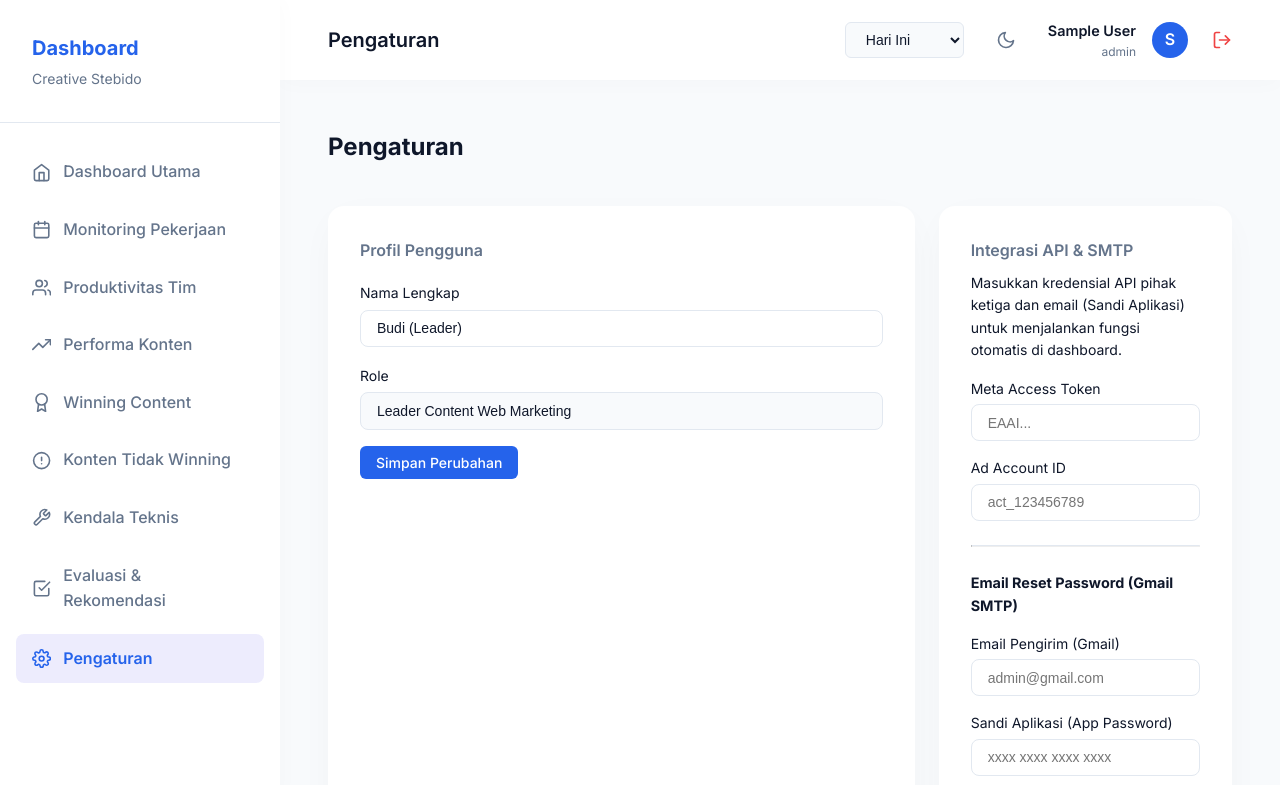
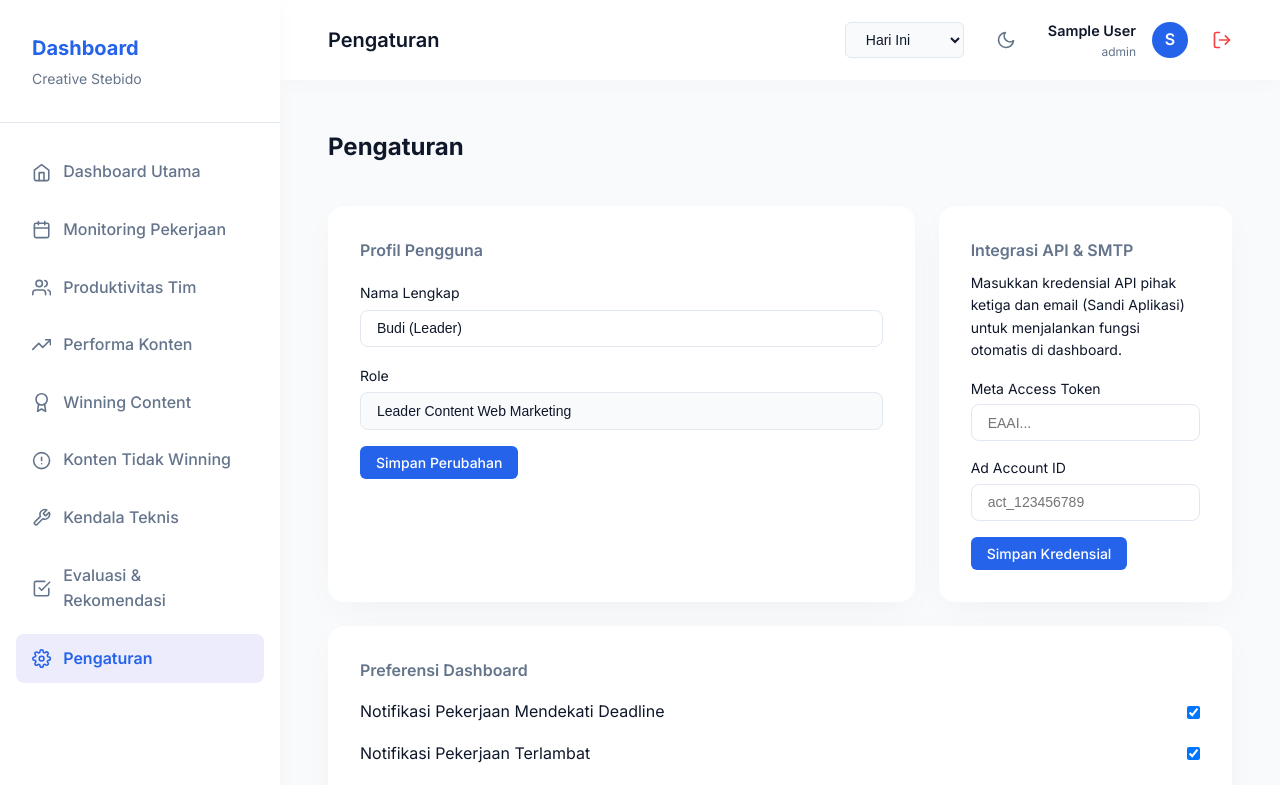
Before and after one commit to zaenudinputra44/Dashboard-Creative-Stebido, a React (Vite) app: page /settings in a window 1280 px wide. Shown: the top 785 px of the page. Built offline with nearby package versions, Linux system fonts and the light colour scheme; no server answers; sample sign-in values are in the browser's storage.

Commit message:
Refactor: Remove Gmail SMTP form from Settings UI

```diff
--- a/src/pages/Settings.jsx
+++ b/src/pages/Settings.jsx
@@ -3,8 +3,6 @@ import React, { useState, useEffect } from 'react';
 const Settings = () => {
   const [metaToken, setMetaToken] = useState('');
   const [adAccountId, setAdAccountId] = useState('');
-  const [gmailUser, setGmailUser] = useState('');
-  const [gmailPass, setGmailPass] = useState('');
   const [isSaving, setIsSaving] = useState(false);
 
   useEffect(() => {
@@ -13,8 +11,6 @@ const Settings = () => {
       .then(data => {
         if (data.META_ACCESS_TOKEN) setMetaToken(data.META_ACCESS_TOKEN);
         if (data.META_AD_ACCOUNT_ID) setAdAccountId(data.META_AD_ACCOUNT_ID);
-        if (data.GMAIL_USER) setGmailUser(data.GMAIL_USER);
-        if (data.GMAIL_PASS) setGmailPass(data.GMAIL_PASS);
       })
       .catch(err => console.error('Failed to load settings:', err));
   }, []);
@@ -29,9 +25,7 @@ const Settings = () => {
         body: JSON.stringify({
           settings: {
             META_ACCESS_TOKEN: metaToken,
-            META_AD_ACCOUNT_ID: adAccountId,
-            GMAIL_USER: gmailUser,
-            GMAIL_PASS: gmailPass
+            META_AD_ACCOUNT_ID: adAccountId
           }
         })
       });
@@ -94,33 +88,7 @@ const Settings = () => {
               />
             </div>
 
-            <hr style={{ borderTop: '1px solid var(--border-color)', margin: '0.5rem 0' }} />
-            <h4 style={{ fontSize: '0.9rem', color: 'var(--text-main)' }}>Email Reset Password (Gmail SMTP)</h4>
-
-            <div>
-              <label className="text-muted" style={{ fontSize: '0.875rem', display: 'block', marginBottom: '0.25rem' }}>Email Pengirim (Gmail)</label>
-              <input
-                type="email"
-                className="filter-input"
-                style={{ width: '100%' }}
-                placeholder="admin@gmail.com"
-                value={gmailUser}
-                onChange={(e) => setGmailUser(e.target.value)}
-              />
-            </div>
-            <div>
-              <label className="text-muted" style={{ fontSize: '0.875rem', display: 'block', marginBottom: '0.25rem' }}>Sandi Aplikasi (App Password)</label>
-              <input
-                type="password"
-                className="filter-input"
-                style={{ width: '100%' }}
-                placeholder="xxxx xxxx xxxx xxxx"
-                value={gmailPass}
-                onChange={(e) => setGmailPass(e.target.value)}
-              />
-            </div>
-
-            <button type="submit" className="action-btn" style={{ width: 'fit-content', marginTop: '0.5rem' }} disabled={isSaving}>
+            <button type="submit" className="action-btn" style={{ width: 'fit-content' }} disabled={isSaving}>
               {isSaving ? 'Menyimpan...' : 'Simpan Kredensial'}
             </button>
           </form>
```
